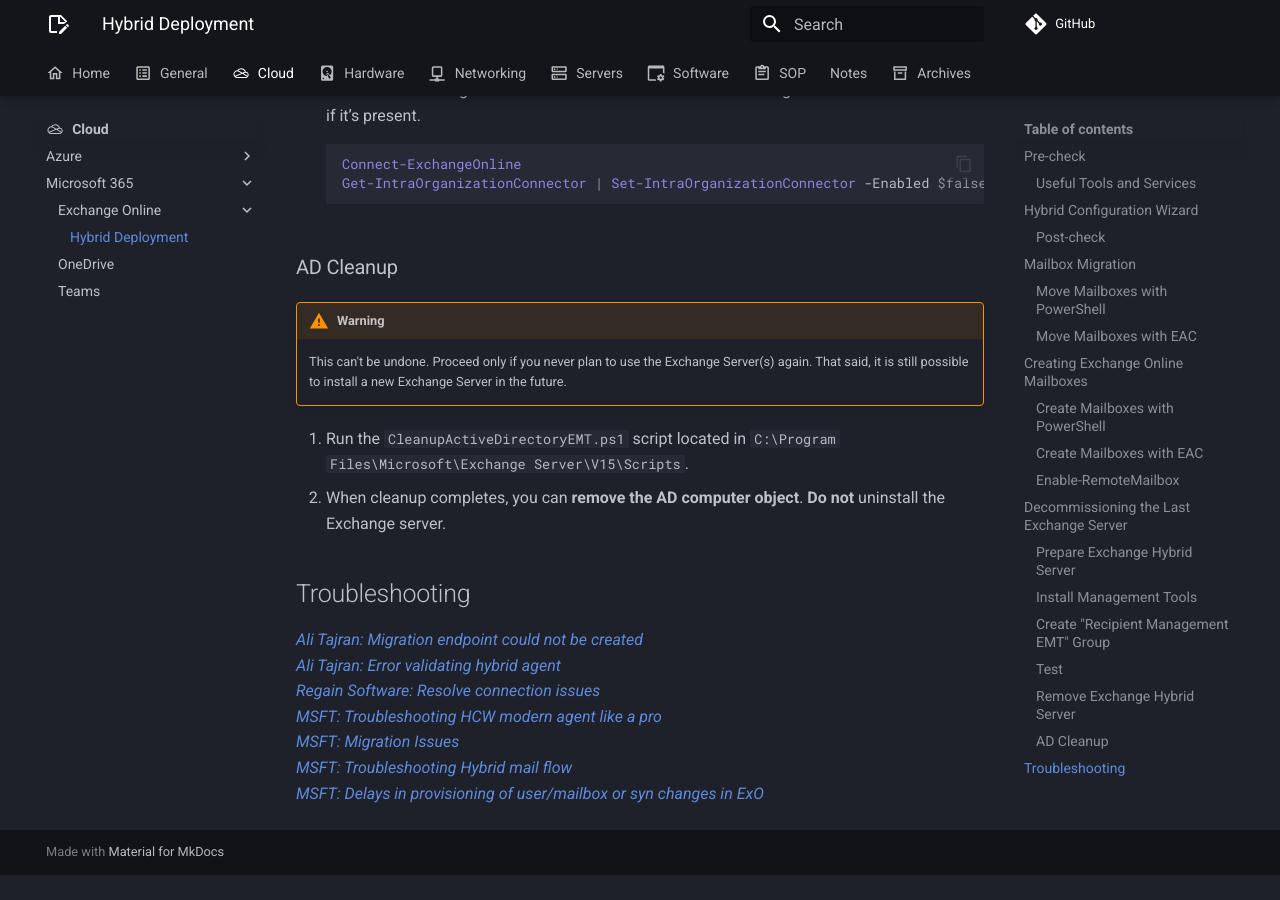
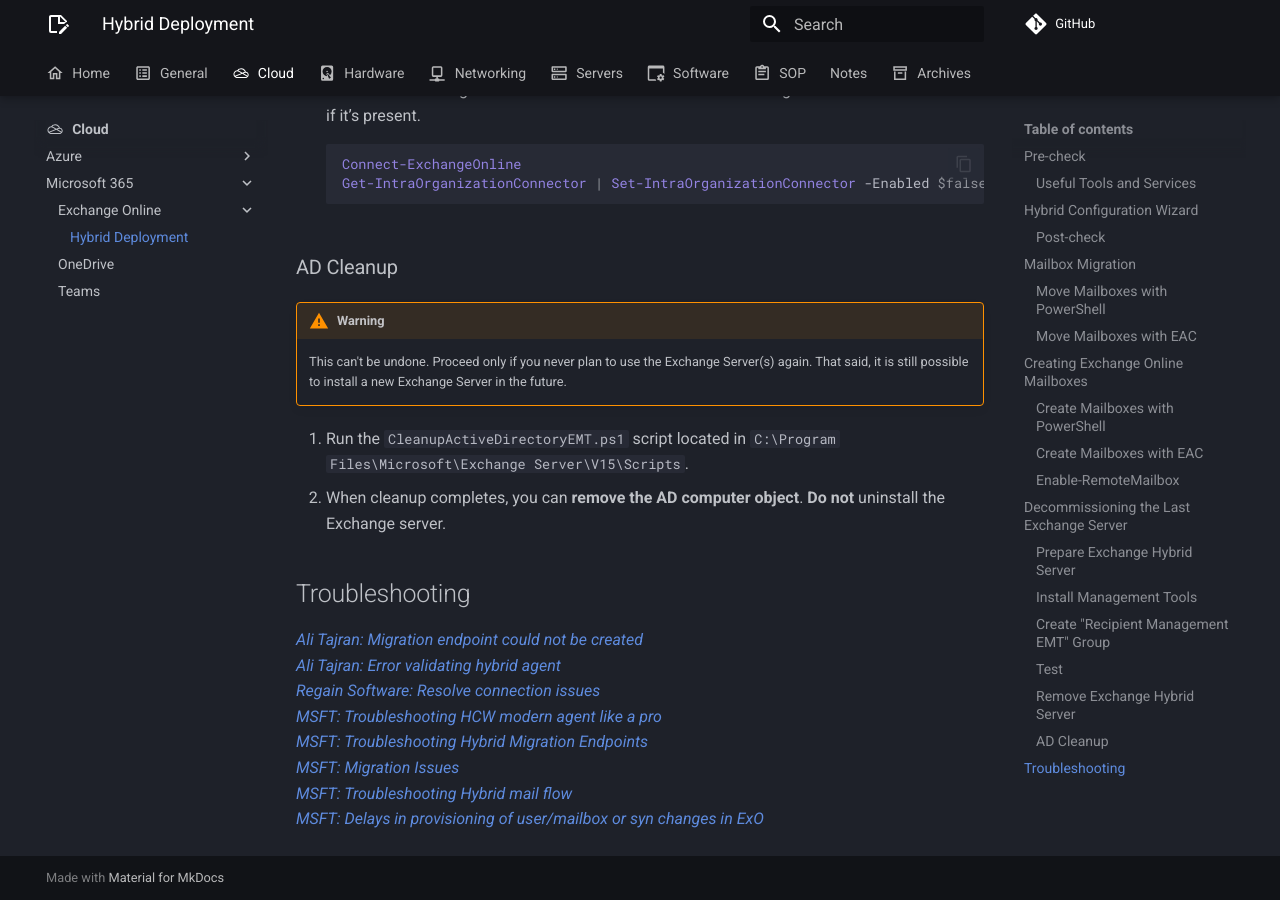
Before and after one commit to rmscode/binary-garden, an MkDocs documentation site: the page built from docs/cloud/microsoft-365/exchange-online/hybrid-deployment.md, in a window 1280 px wide and 900 px high, scrolled down 12002 px. Built offline with MkDocs 1.6.1 and Material for MkDocs 9.7.7, drawn with Linux system fonts in a browser that asks for light colours; comment, search, counter and statistics services are not loaded; before the commit the page ends 12877 px from its top, so only the background shows below that.

Commit message:
perf(hybrid-deployment#troubleshooting): add link to migration endpoint troubleshooting

```diff
--- a/docs/cloud/microsoft-365/exchange-online/hybrid-deployment.md
+++ b/docs/cloud/microsoft-365/exchange-online/hybrid-deployment.md
@@ -404,6 +404,7 @@
 [*Ali Tajran: Error validating hybrid agent*](https://www.alitajran.com/error-validate-hybrid-agent-for-exchange-usage/)<br>
 [*Regain Software: Resolve connection issues*](https://www.regainsoftware.com/blog/hybrid-configuration-wizard-resolve-connection-issues-with-office365/)<br>
 [*MSFT: Troubleshooting HCW modern agent like a pro*](https://techcommunity.microsoft.com/blog/exchange/modern-hcw-hybrid-agent-troubleshooting-like-a-pro/1558725)<br>
+[*MSFT: Troubleshooting Hybrid Migration Endpoints*](https://techcommunity.microsoft.com/blog/exchange/troubleshooting-hybrid-migration-endpoints-in-classic-and-modern-hybrid/953006)<br>
 [*MSFT: Migration Issues*](https://learn.microsoft.com/en-us/exchange/troubleshoot/move-or-migrate-mailboxes/troubleshoot-migration-issues-in-exchange-hybrid)<br>
 [*MSFT: Troubleshooting Hybrid mail flow*](https://techcommunity.microsoft.com/blog/exchange/demystifying-and-troubleshooting-hybrid-mail-flow-when-is-a-message-internal/1420838)<br>
 [*MSFT: Delays in provisioning of user/mailbox or syn changes in ExO*](https://learn.microsoft.com/en-us/exchange/troubleshoot/user-and-shared-mailboxes/delays-provision-mailbox-sync-changes)
```
